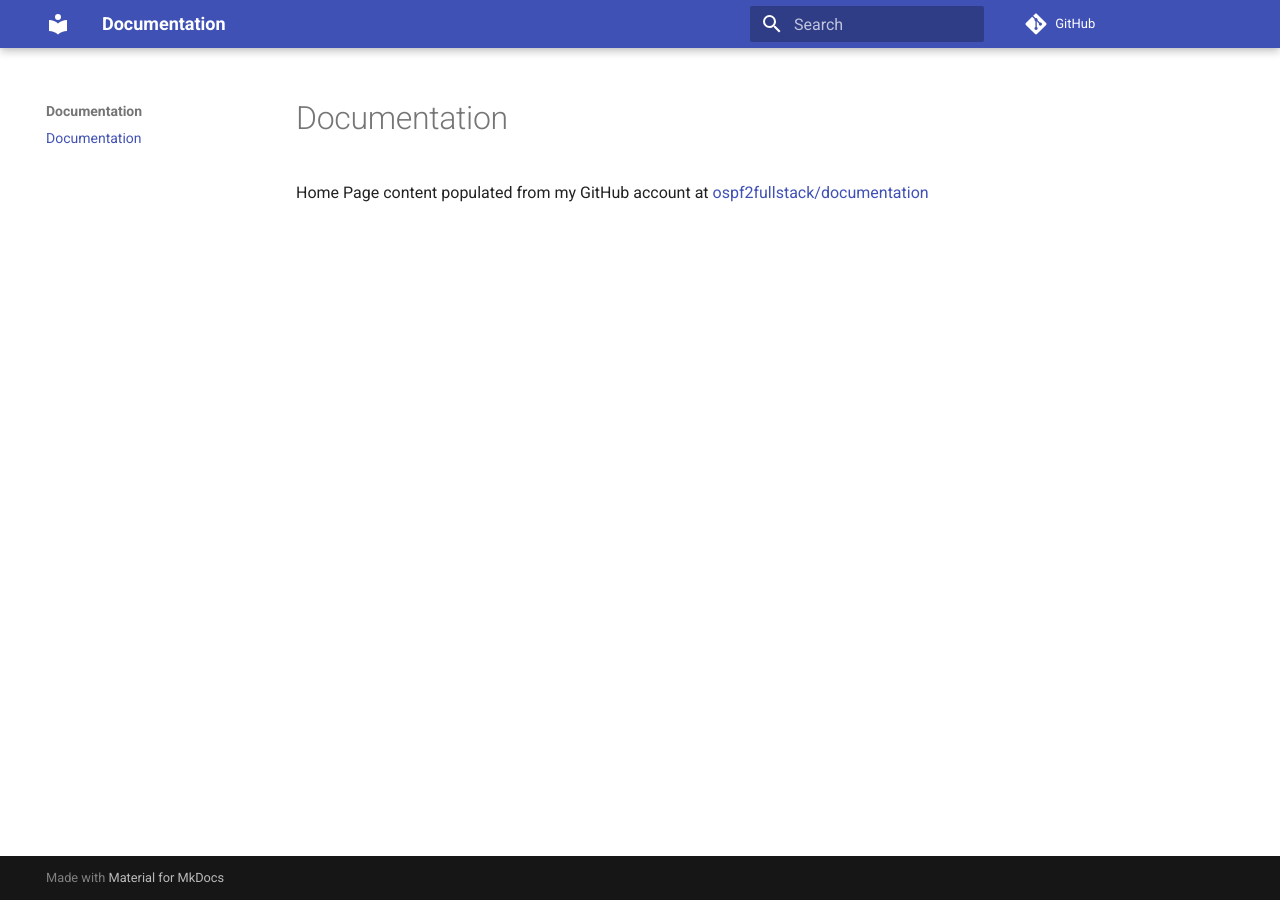
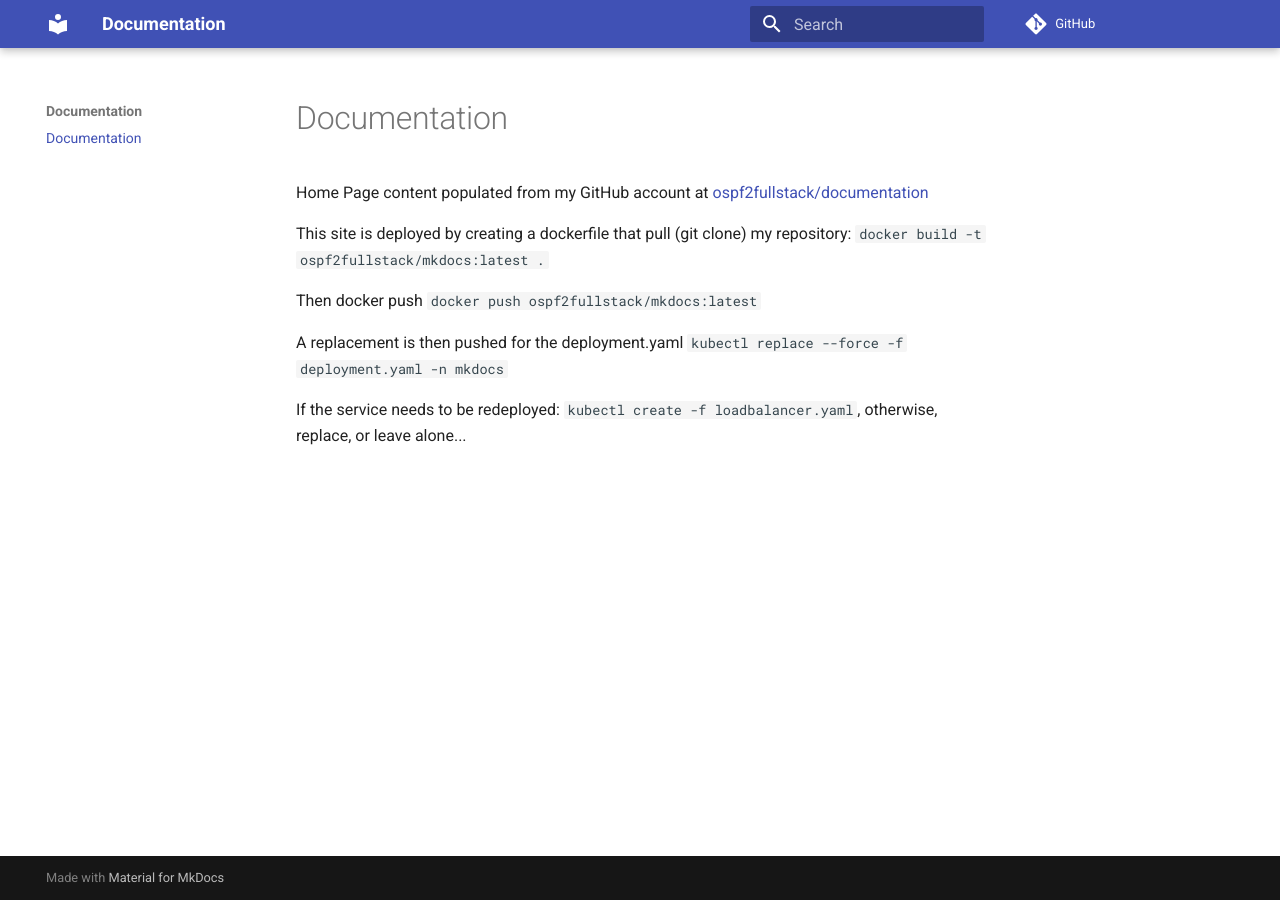
Before and after one commit to ospf2fullstack/documentation, an MkDocs documentation site: the page built from docs/index.md, in a window 1280 px wide. Built offline with MkDocs 1.6.1 and Material for MkDocs 9.7.7, drawn with Linux system fonts in a browser that asks for light colours; comment, search, counter and statistics services are not loaded.

Commit message:
Update index.md

```diff
--- a/docs/index.md
+++ b/docs/index.md
@@ -1,2 +1,14 @@
 # Documentation
 Home Page content populated from my GitHub account at [ospf2fullstack/documentation](https://github.com/ospf2fullstack/documentation)
+
+This site is deployed by creating a dockerfile that pull (git clone) my repository:
+`docker build -t ospf2fullstack/mkdocs:latest .`
+
+Then docker push
+`docker push ospf2fullstack/mkdocs:latest`
+
+A replacement is then pushed for the deployment.yaml
+`kubectl replace --force -f deployment.yaml -n mkdocs`
+
+If the service needs to be redeployed:
+`kubectl create -f loadbalancer.yaml`, otherwise, replace, or leave alone...
```
